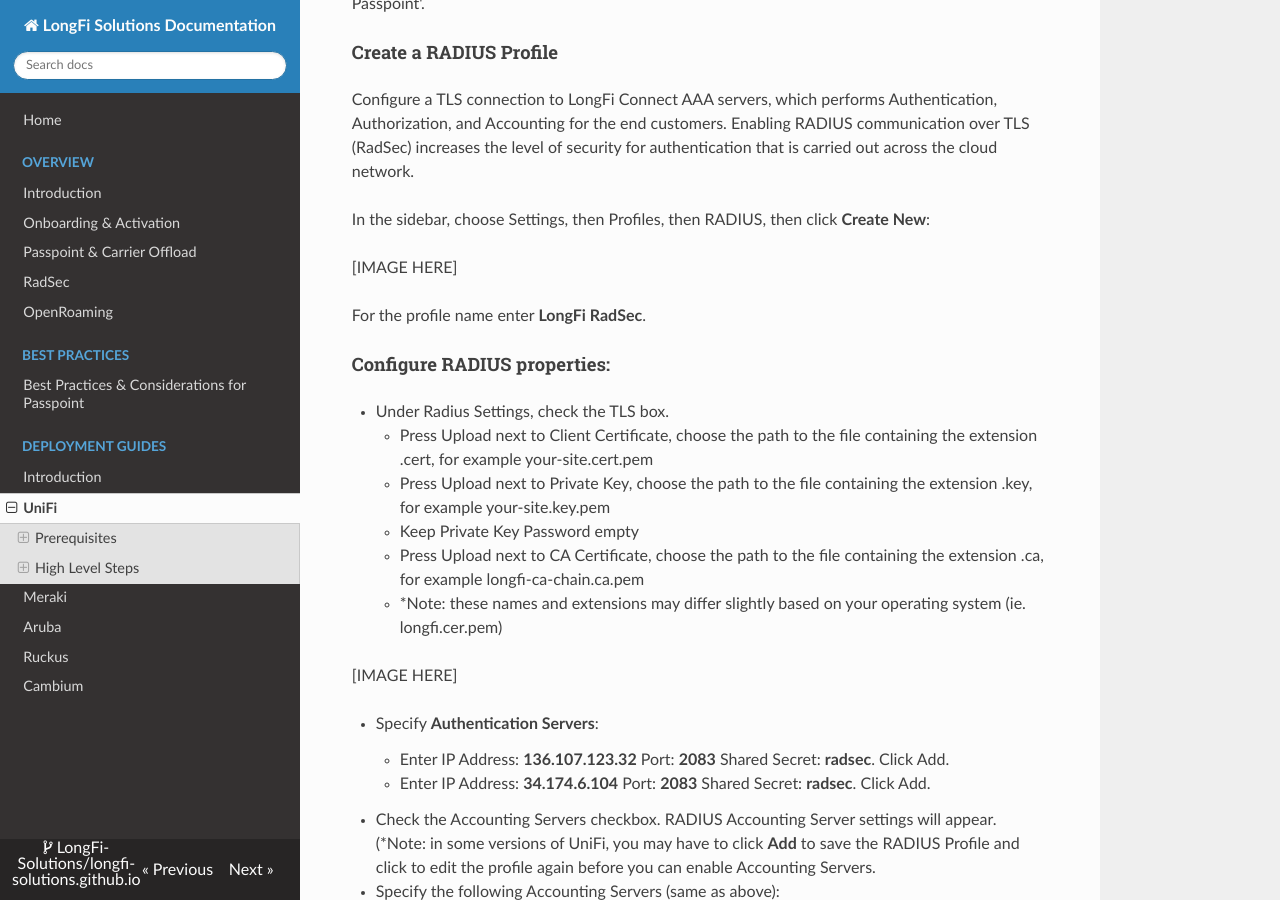
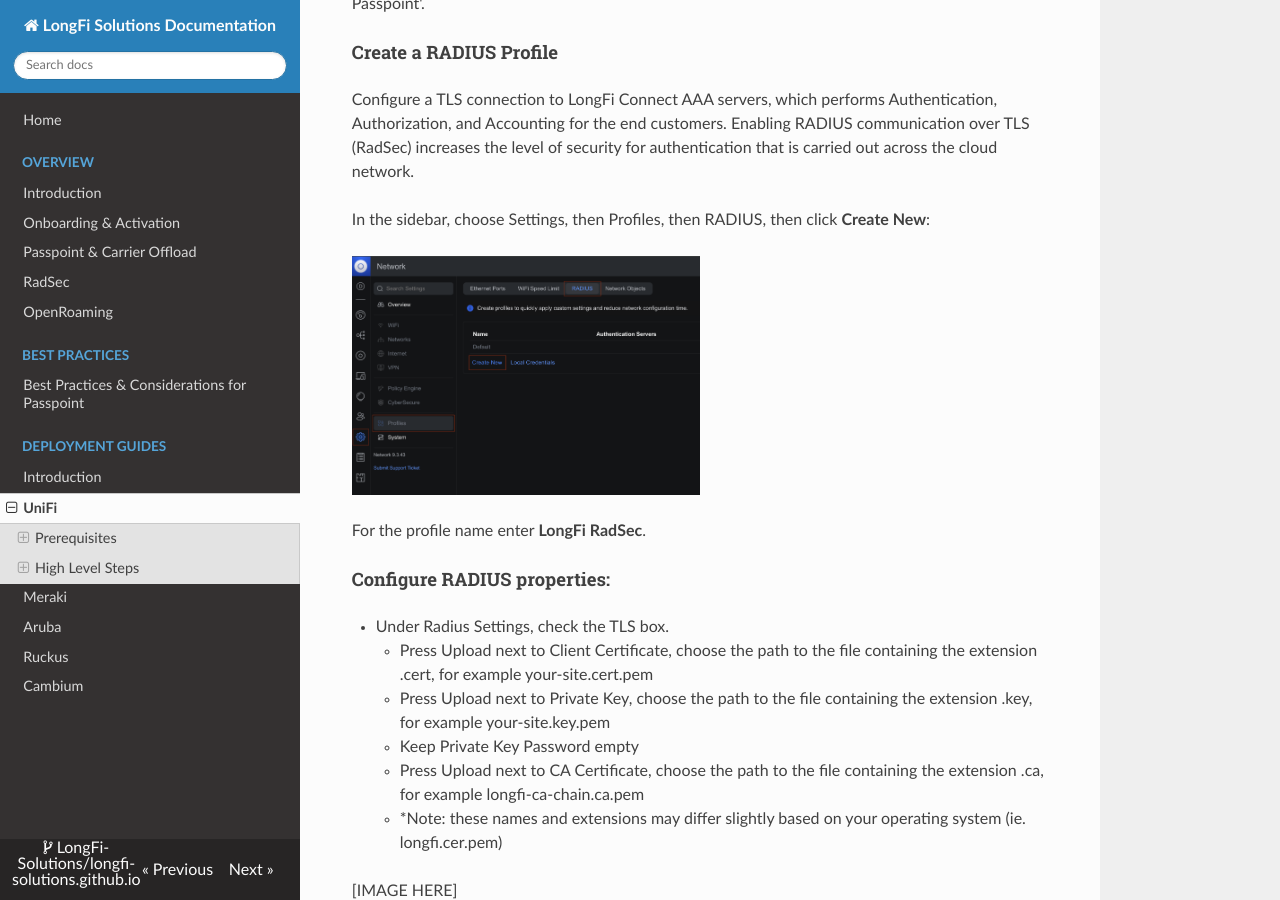
Before and after one commit to LongFi-Solutions/longfi-solutions.github.io, an MkDocs documentation site: the page built from docs/deployment/unifi.md, in a window 1280 px wide and 900 px high, scrolled down 1882 px. Built offline with MkDocs 1.6.1, drawn with Linux system fonts in a browser that asks for light colours; nearby versions of some CDN libraries.

Commit message:
Update Deployment Guides “unifi”

```diff
--- a/docs/deployment/unifi.md
+++ b/docs/deployment/unifi.md
@@ -51,7 +51,7 @@ Configure a TLS connection to LongFi Connect AAA servers, which performs Authent
 
 In the sidebar, choose Settings, then Profiles, then RADIUS, then click **Create New**:
 
-[IMAGE HERE]
+![](/assets/images/2%20-%20Create%20a%20RADIUS%20Profile.png){ .img-md }
 
 For the profile name enter **LongFi RadSec**.
 
```
Also changed, not shown: docs/assets/images/2 - Create a RADIUS Profile.png (added).
